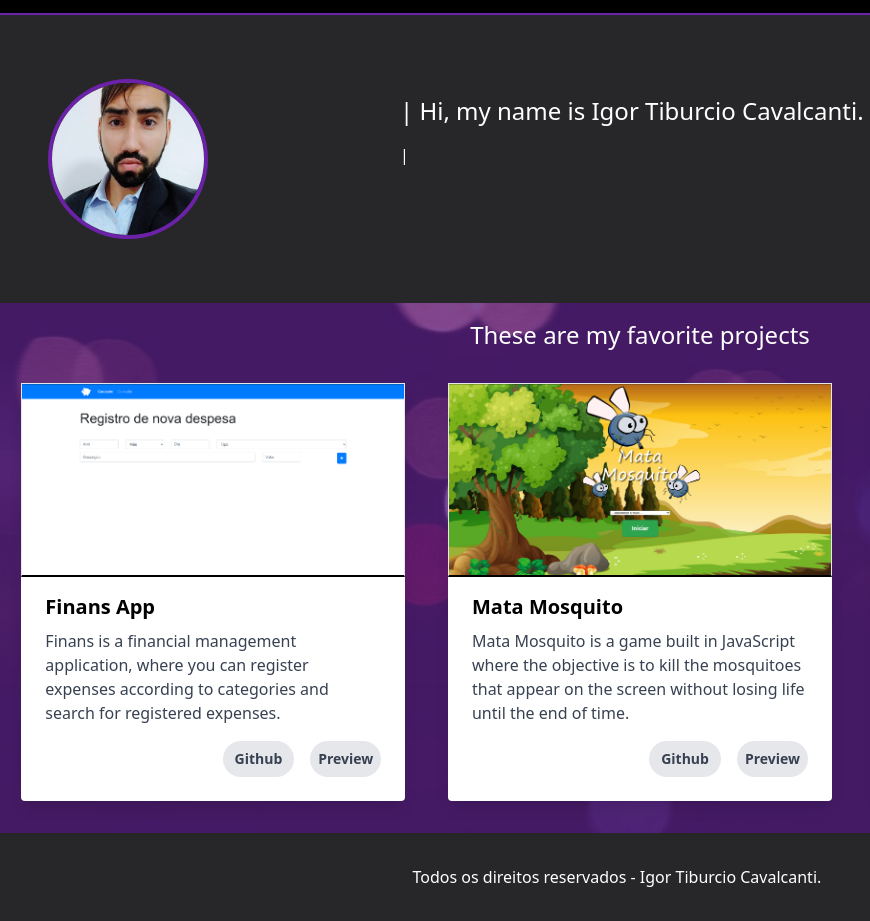
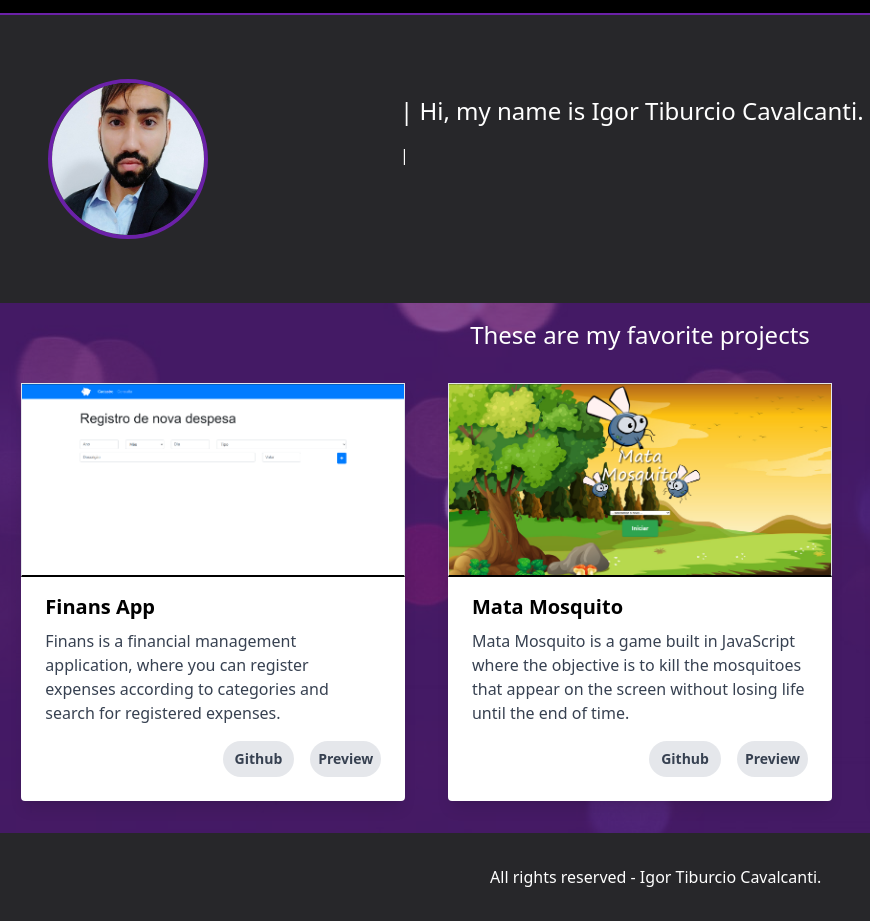
Before and after one commit to duduisonfire/my-portfolio, a website with bundled scripts: page src/index.html in a window 1280 px wide. Shown: the part 59-980 px from the top of the page, 0-870 px from the left. Built offline with nearby package versions, Linux system fonts and the light colour scheme.

Commit message:
Correção no rodapé

```diff
--- a/src/index.html
+++ b/src/index.html
@@ -113,7 +113,7 @@
     <footer class="bg-zinc-800 grid grid-cols-3">
         <div class="p-4 flex col-span-2 justify-end">
             <p class="m-4 text-white">
-                Todos os direitos reservados - Igor Tiburcio Cavalcanti.
+                All rights reserved - Igor Tiburcio Cavalcanti.
             </p>
         </div>
         <div class="p-3 text-3xl flex justify-end">
```
